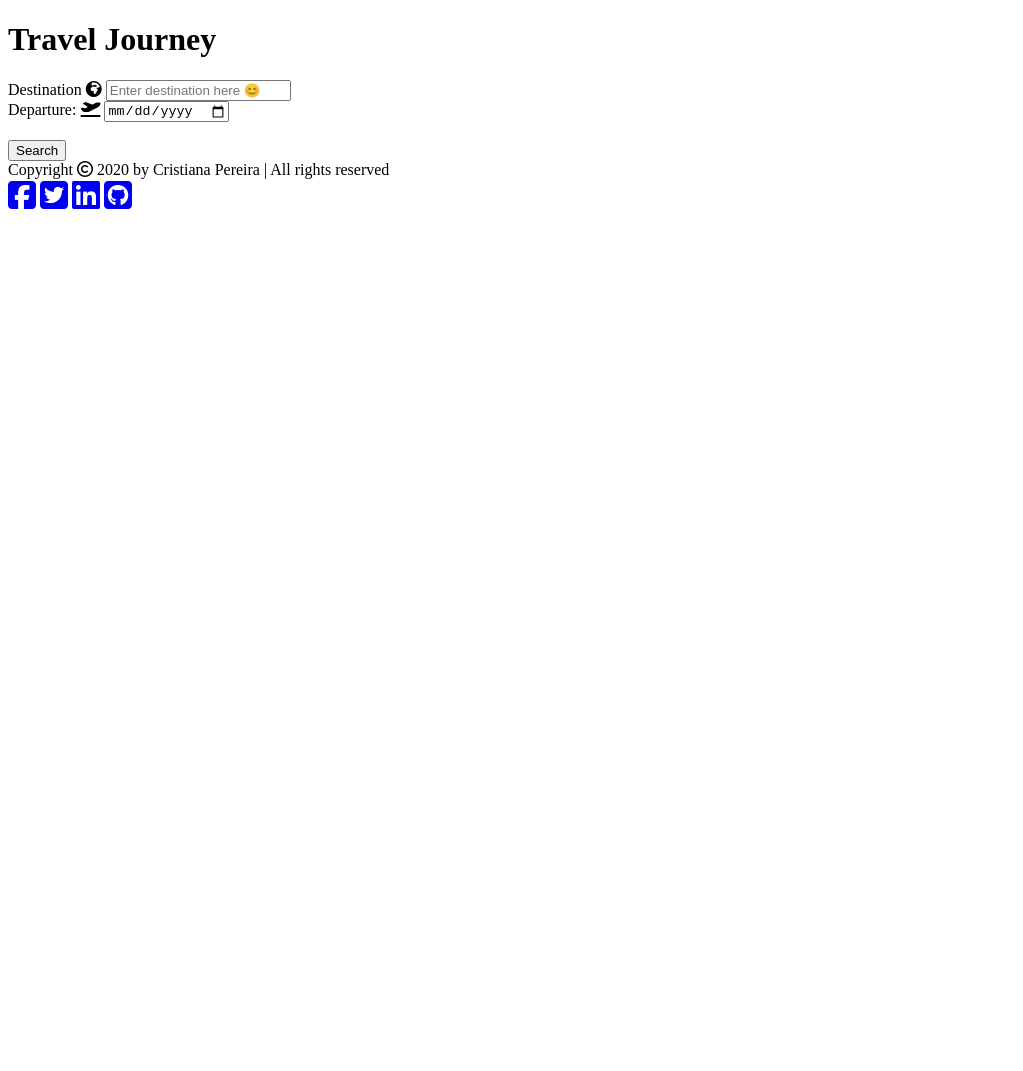
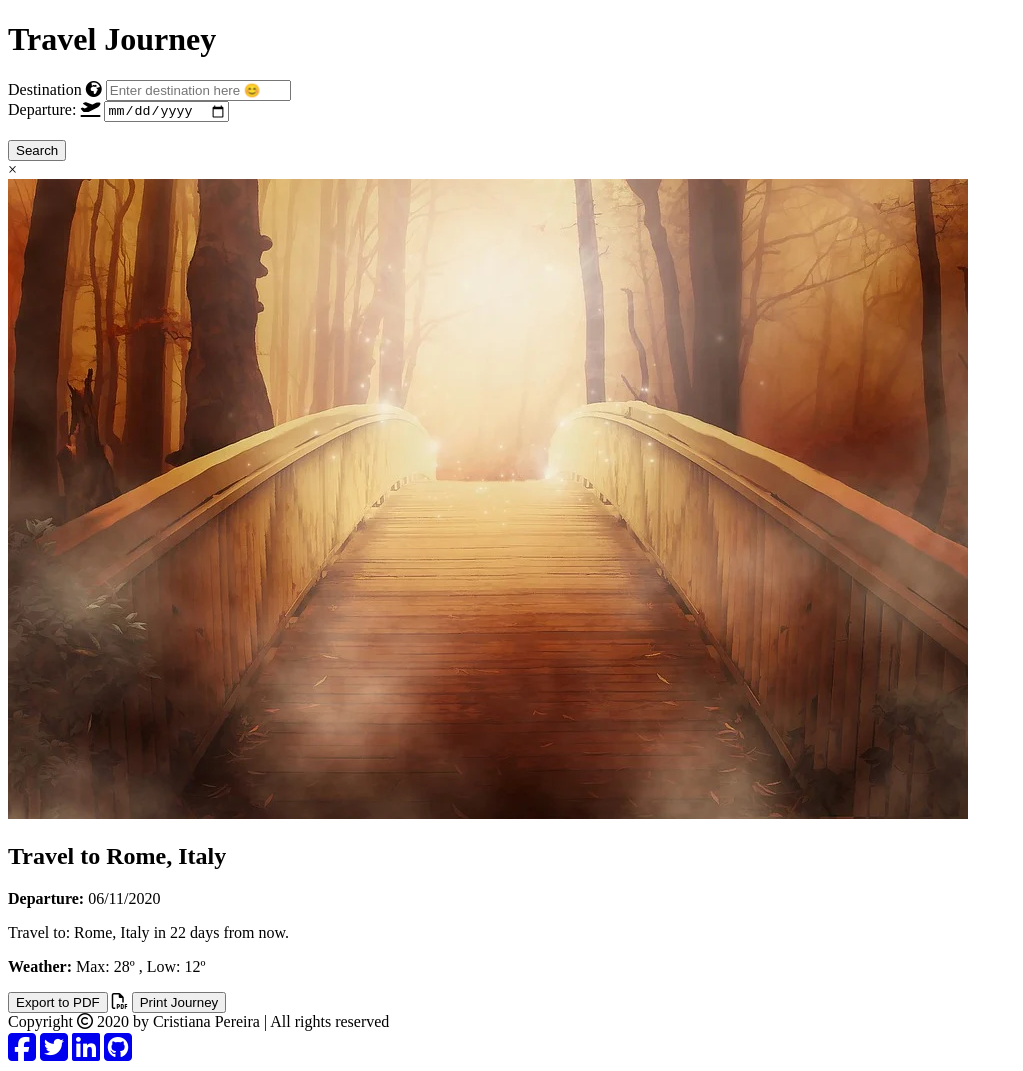
Before and after one commit to CristianaCostaPereira/Travel-App, a plain HTML site: page src/client/views/index.html in a window 1280 px wide. Shown: the whole page, without its empty margins (0-1023 px from the left). Before the commit the page ends 800 px from the top, so only its background shows below. Drawn offline with Linux system fonts and the light colour scheme.

Commit message:
Additions to HTML

```diff
--- a/src/client/views/index.html
+++ b/src/client/views/index.html
@@ -29,6 +29,51 @@
                 </div>
                 <input type="submit" name="ready-to-go" value="Search" onclick="return Client.handleSearch(event)" onsubmit="return Client.handleSearch(event)">
             </form>
+
+            <section id="travel_modal" class="modal">
+                <div class="modal-content">
+                    <div>
+                        <span class="close">&times;</span>
+                    </div>
+
+                    <div class="modal_info">
+                        <img id="modal_img" src="../media/bridgebackground.jpg">
+
+                        <p>
+                            <h2>Travel to <span class="location">Rome,</span>
+                                <span class="country">
+                                    Italy
+                                </span>
+                            </h2>
+                            <strong>Departure: </strong>
+                            <span id="date">
+                                06/11/2020
+                            </span>
+                        </p>
+
+                        <p>
+                            Travel to: <span class="location">Rome, </span>
+                            <span class="country">
+                                Italy
+                            </span>
+                            <span id="days_to_travel">
+                                in 22 days from now.
+                            </span>
+                        </p>
+
+                        <p>
+                            <strong>Weather:</strong>
+                            <span id="max_temp">Max: 28º</span>
+                            <span id="min_temp">, Low: 12º</span>
+                            <span id="weather"></span>
+                        </p>
+
+                        <input id="modal_button" type="button" value="Export to PDF">
+                            <i class="far fa-file-pdf"></i>
+                        <input id="modal_button" type="button" value="Print Journey">
+                    </div>
+                </div>
+            </section>
         </div>
 
         <footer>
```
